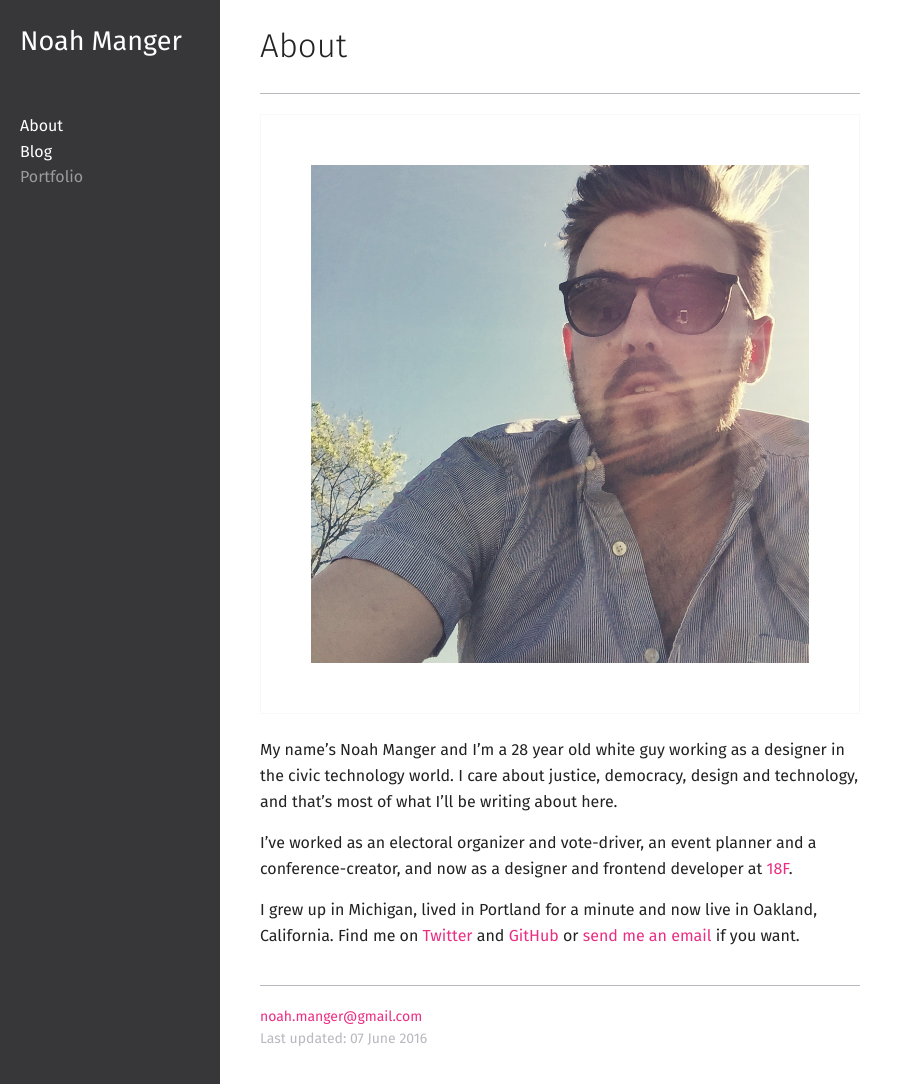
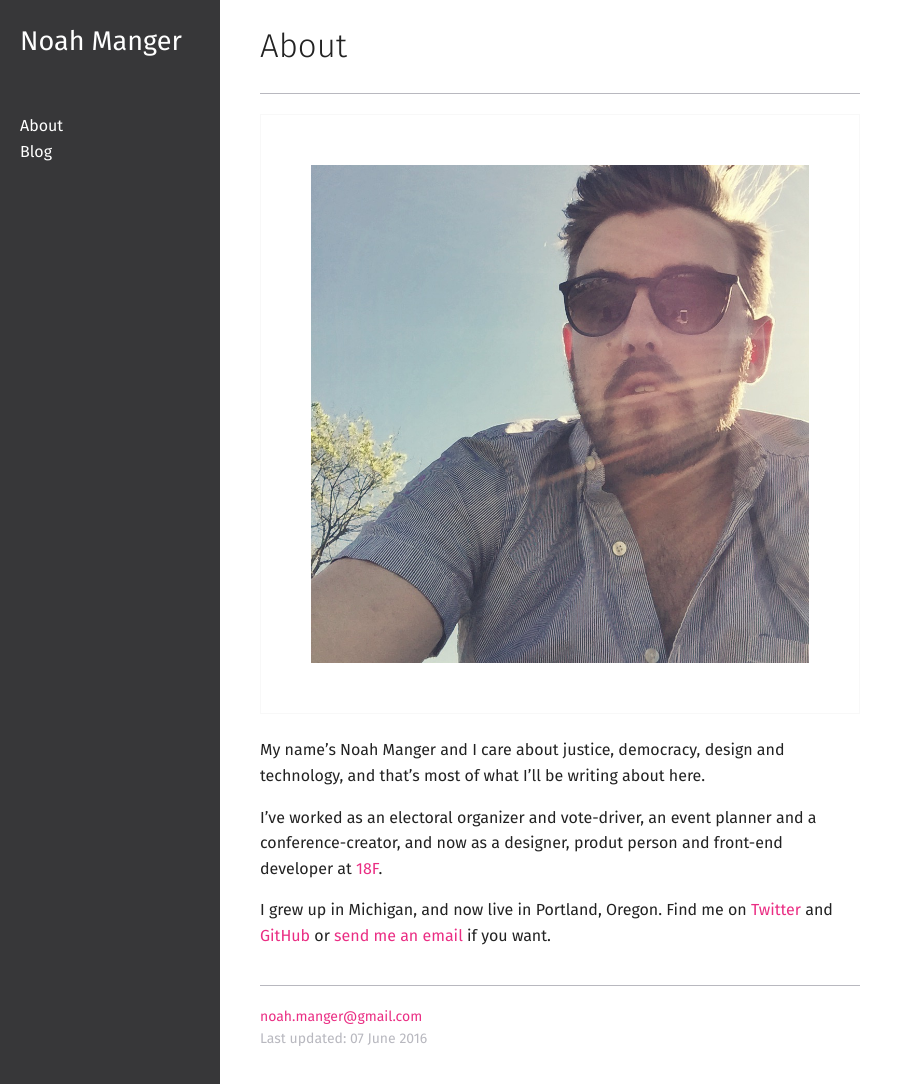
Before and after one commit to noahmanger/noahmanger.github.io, a Jekyll site: the page built from about.md, in a window 1280 px wide. Shown: the whole page, without its empty margins (0-903 px from the left). Built offline with Jekyll 4.4.1, drawn with Linux system fonts in a browser that asks for light colours.

Commit message:
Site updates

```diff
--- a/_sass/_skeleton.scss
+++ b/_sass/_skeleton.scss
@@ -128,10 +128,18 @@ body {
 –––––––––––––––––––––––––––––––––––––––––––––––––– */
 h1, h2, h3, h4, h5, h6 {
   margin-top: 0;
+  font-weight: 300; }
+
+h1 {
+  font-size: 3.3rem;
   margin-bottom: 2rem;
-  font-weight: 300; }
-h1 { font-size: 3.3rem;}
-h2 { font-size: 2.7rem; font-weight: 500; }
+}
+
+h2 {
+  font-size: 2.7rem;
+  font-weight: 500;
+  margin-bottom: .5rem;
+}
 
 h3 {
   font-size: 2.3rem;
--- a/about.md
+++ b/about.md
@@ -7,8 +7,8 @@ status: published
 ---
 <img alt="Noah Manger" class="framed" src="/photos/noahmanger.jpg">
 
-My name's Noah Manger and I'm a 28 year old white guy working as a designer in the civic technology world. I care about justice, democracy, design and technology, and that's most of what I'll be writing about here.
+My name's Noah Manger and I care about justice, democracy, design and technology, and that's most of what I'll be writing about here.
 
-I've worked as an electoral organizer and vote-driver, an event planner and a conference-creator, and now as a designer and frontend developer at [18F](https://18f.gsa.gov).
+I've worked as an electoral organizer and vote-driver, an event planner and a conference-creator, and now as a designer, produt person and front-end developer at [18F](https://18f.gsa.gov).
 
-I grew up in Michigan, lived in Portland for a minute and now live in Oakland, California. Find me on [Twitter](https://twitter.com/noahmanger) and [GitHub](https://github.com/noahmanger) or [send me an email](mailto:noah.manger@gmail.com) if you want.
+I grew up in Michigan, and now live in Portland, Oregon. Find me on [Twitter](https://twitter.com/noahmanger) and [GitHub](https://github.com/noahmanger) or [send me an email](mailto:noah.manger@gmail.com) if you want.
```
Also changed, not shown: portfolio.md (deleted, +0 -7 lines), img/2016/kanban.jpeg (added), portfolio.html (deleted).
